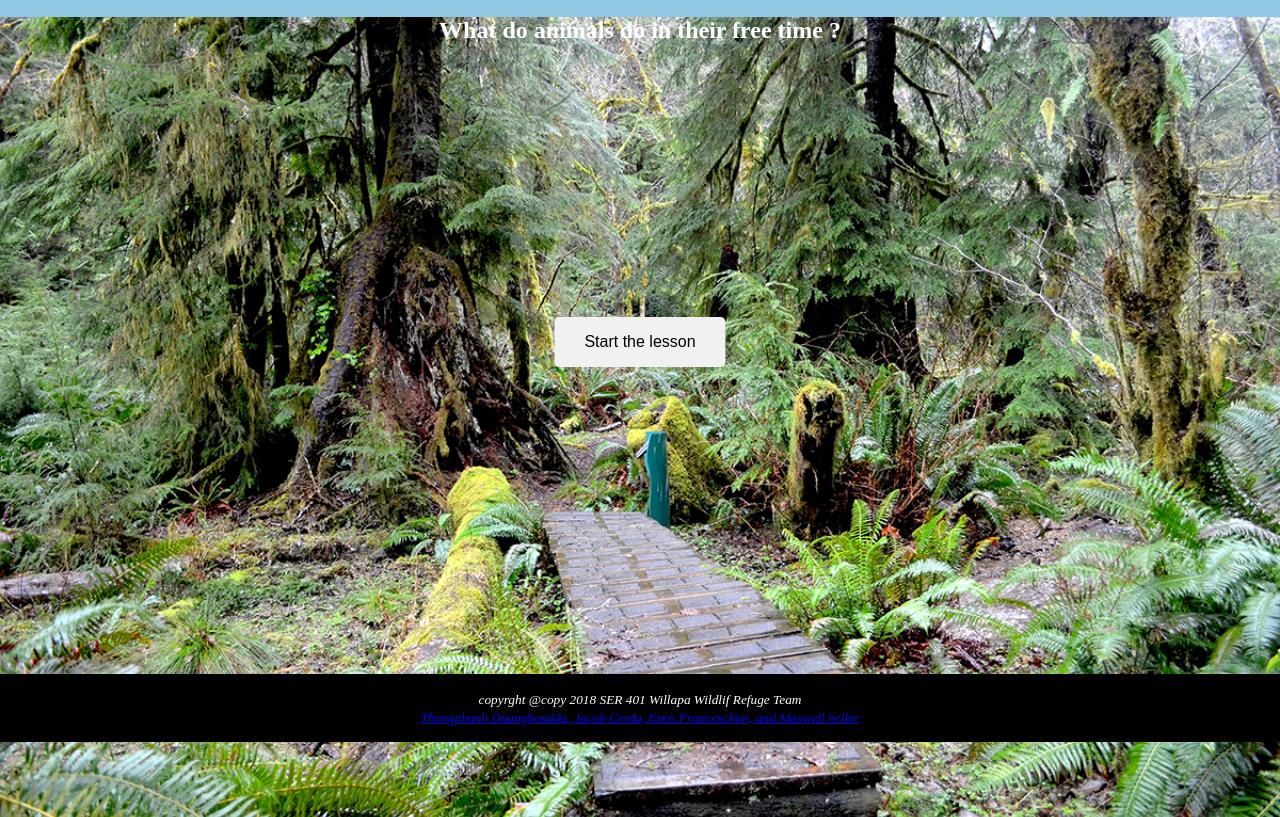
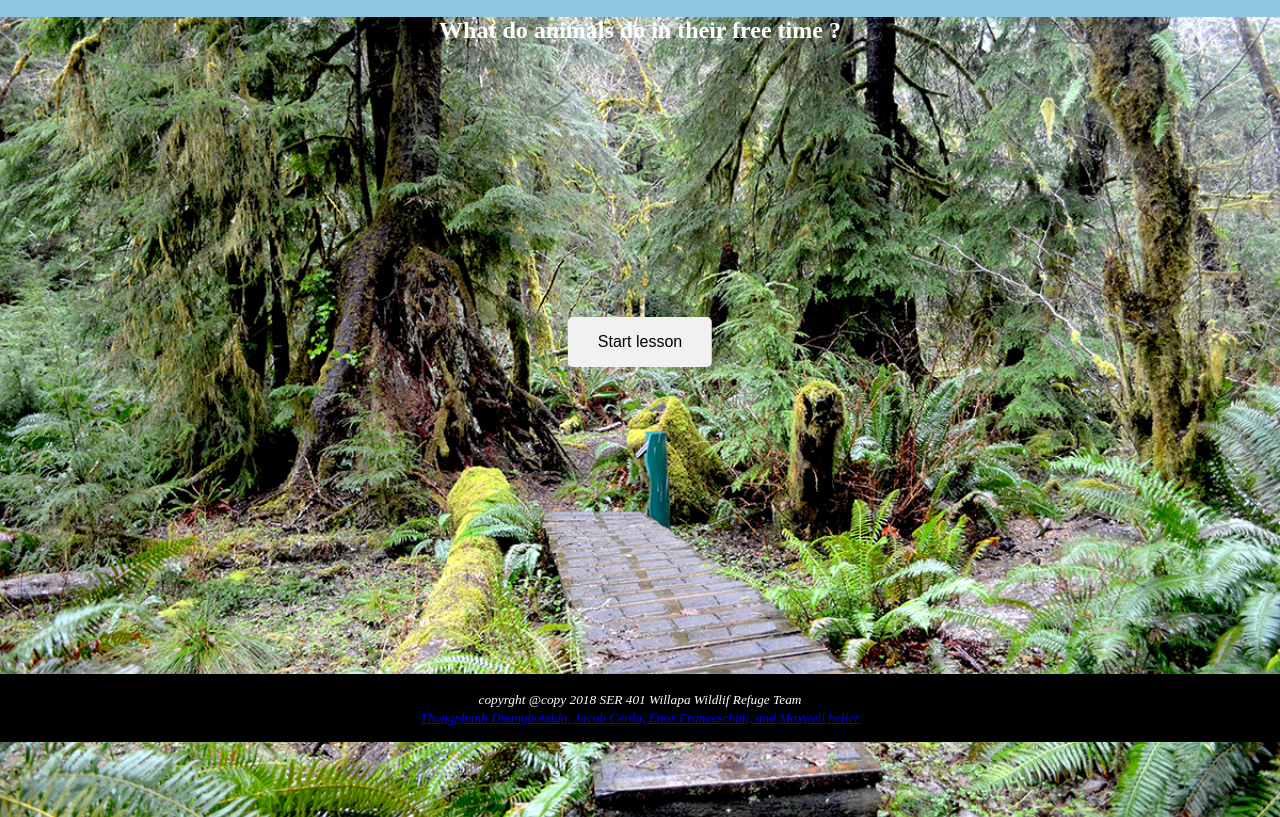
Before and after one commit to tduangbo/tduangbo.github.io, a plain HTML site: page index.html in a window 1280 px wide. Shown: the part 58-875 px from the top of the page. Drawn offline with Linux system fonts and the light colour scheme.

```diff
--- a/index.html
+++ b/index.html
@@ -40,7 +40,7 @@ body, html {
 
 <div class="bg">
 <h2> What do animals do in their free time ?</h2>
-	<button id="enterButton" type="button">Start the lesson</button>
+	<button id="enterButton" type="button">Start lesson</button>
 
 
 </div>
```
